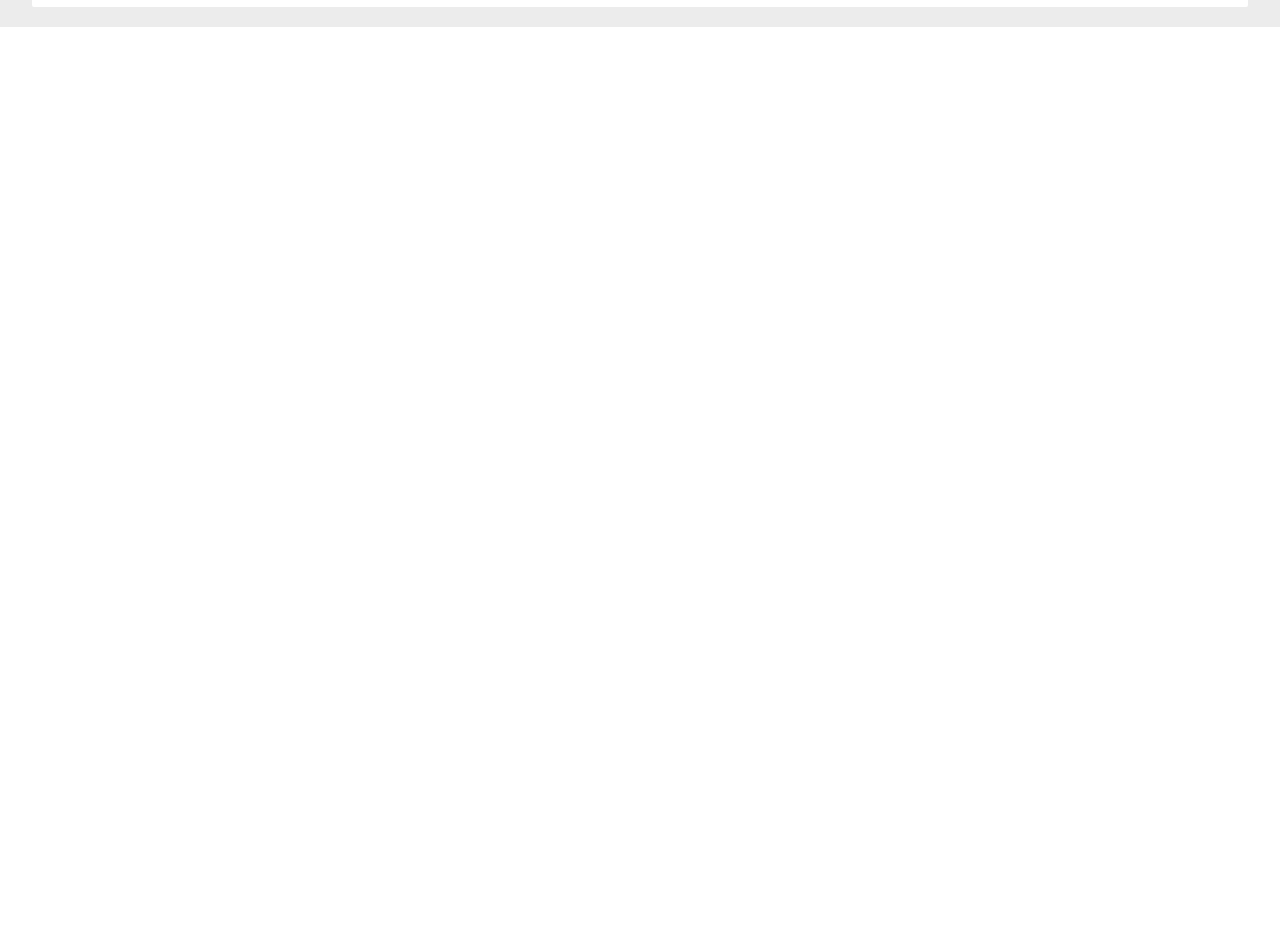
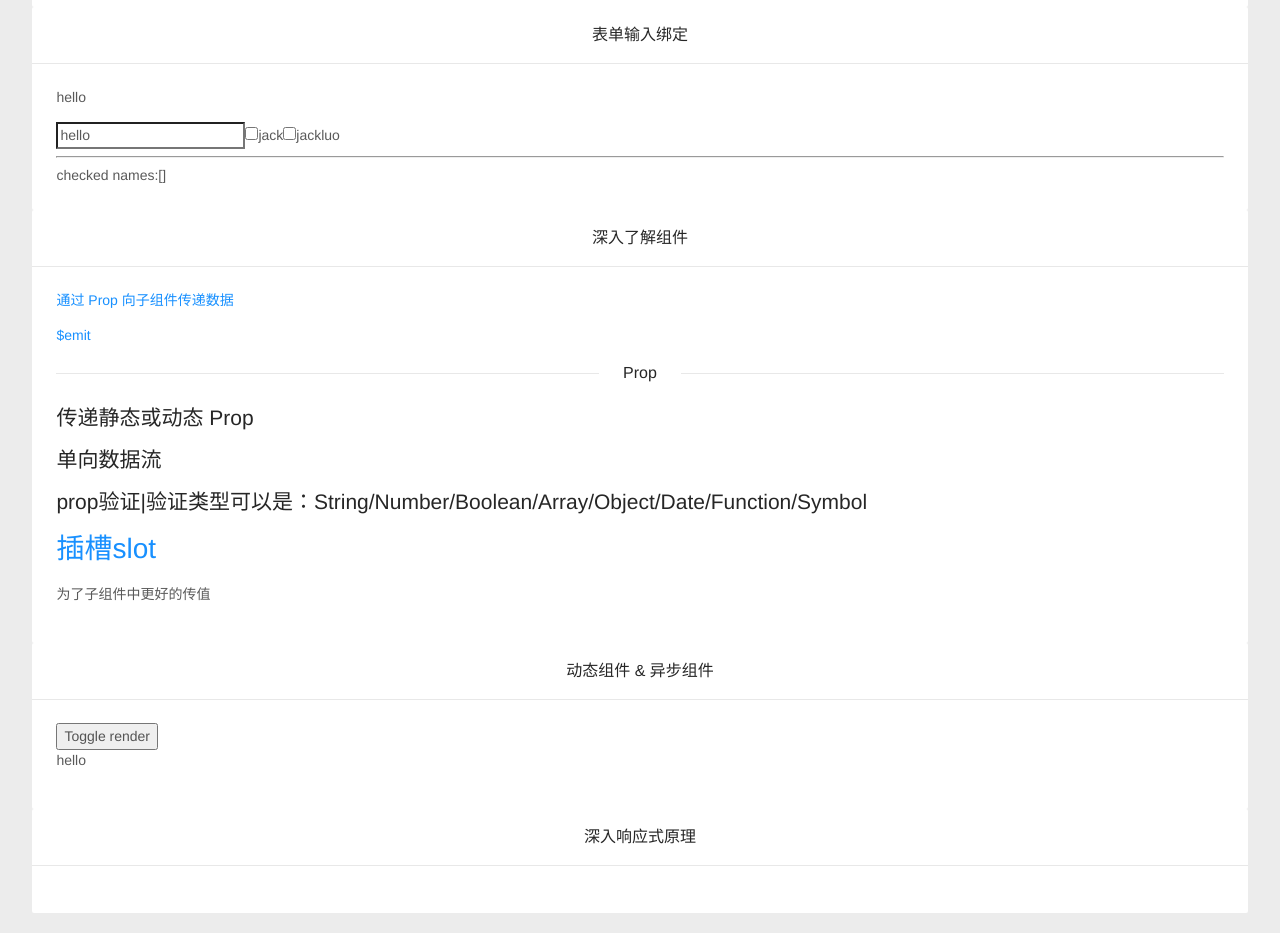
Before and after one commit to jackluotong/vue_project, a Vue app: page /forVue in a window 1280 px wide. Shown: the part 1560-2493 px from the top of the page. Before the commit the page ends 1587 px from the top, so only its background shows below. Built offline with nearby package versions, Linux system fonts and the light colour scheme.

Commit message:
add some new knowledge.

```diff
--- a/src/components/ForVue.vue
+++ b/src/components/ForVue.vue
@@ -99,6 +99,60 @@
        <p>.stop/prevent/capture/self/once/passive</p>
       </div>
     </a-card>
+    <a-card
+      title="表单输入绑定"
+      :bordered="false"
+      style="width:98%;margin:0 auto">
+      <div class="content">
+        <p>{{messageOne}}</p>
+        <input type="text" v-model="messageOne" placeholder="edit me">
+        <input type="checkbox" id="jack" value="jack" v-model="checkedNames">
+        <label for="jack">jack</label>
+        <input type="checkbox" id="jack" value="jackluo" v-model="checkedNames">
+        <label for="jack">jackluo</label>
+        <hr>
+        <span>checked names:{{checkedNames}}</span>
+       </div>
+    </a-card>
+    <a-card
+     title="深入了解组件"
+      :bordered="false"
+      style="width:98%;margin:0 auto"
+    >
+      <div class="content">
+        <p><a href="https://www.cnblogs.com/july-sunny/p/11687008.html">通过 Prop 向子组件传递数据</a></p>
+        <p><a href="https://cn.vuejs.org/v2/guide/components-props.html#%E4%BC%A0%E9%80%92%E9%9D%99%E6%80%81%E6%88%96%E5%8A%A8%E6%80%81-Prop">
+        $emit</a></p>
+        <a-divider>Prop</a-divider>
+        <h2>传递静态或动态 Prop</h2>
+        <h2>单向数据流</h2>
+        <h2>prop验证|验证类型可以是：String/Number/Boolean/Array/Object/Date/Function/Symbol</h2>
+        <h1><a href="https://www.jianshu.com/p/7024d34a144a">插槽slot</a></h1>
+        <p>为了子组件中更好的传值</p>
+      </div>
+    </a-card>
+    <a-card
+     title="动态组件 & 异步组件"
+      :bordered="false"
+      style="width:98%;margin:0 auto"
+    >
+      <div class="content">
+         <button @click="show = !show">
+    Toggle render
+      </button>
+      <transition name="slide-fade">
+        <p v-if="show">hello</p>
+      </transition>
+      </div>
+    </a-card>
+    <a-card
+    title="深入响应式原理"
+      :bordered="false"
+      style="width:98%;margin:0 auto"
+      @click="vueSenior"
+      >
+      <div></div>
+    </a-card>
   </div>
 </template>
 <script>
@@ -125,7 +179,10 @@ export default {
          author:'jackluo',
          publish:'sh'
        },
-       name:'Vue.js'
+       name:'Vue.js',
+       messageOne:'hello',
+       checkedNames:[],
+       show:true,
     }
   },
   watch: {
@@ -169,7 +226,9 @@ export default {
     say:function(message){
       alert(message)
     },
-
+    vueSenior:function(){
+      window.open('https://cn.vuejs.org/v2/guide/reactivity.html');
+    }
   },
   computed: {
     fullname: function() {
```
Also changed, not shown: src/components/InterviewVue.vue (line endings or trailing spaces).
